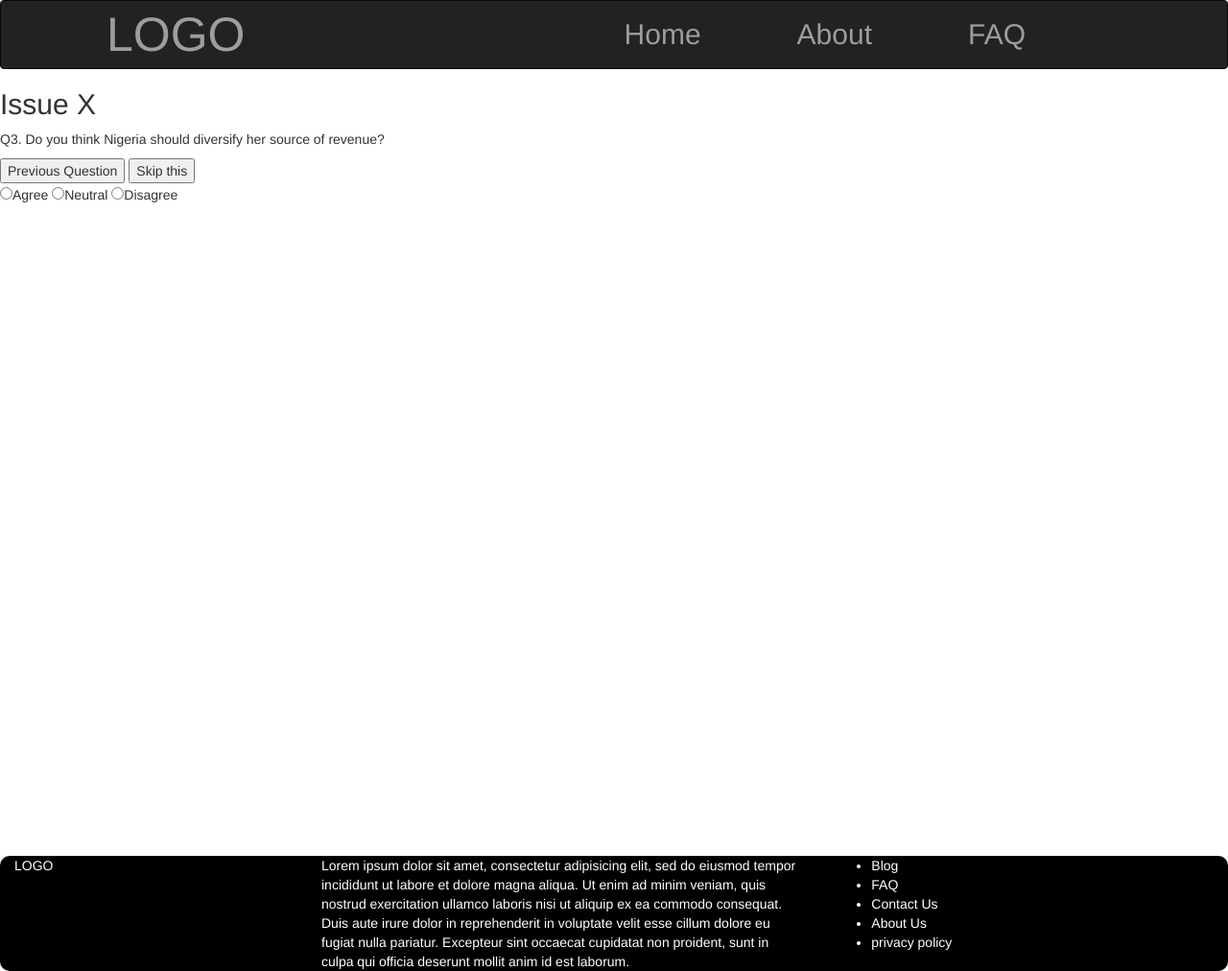
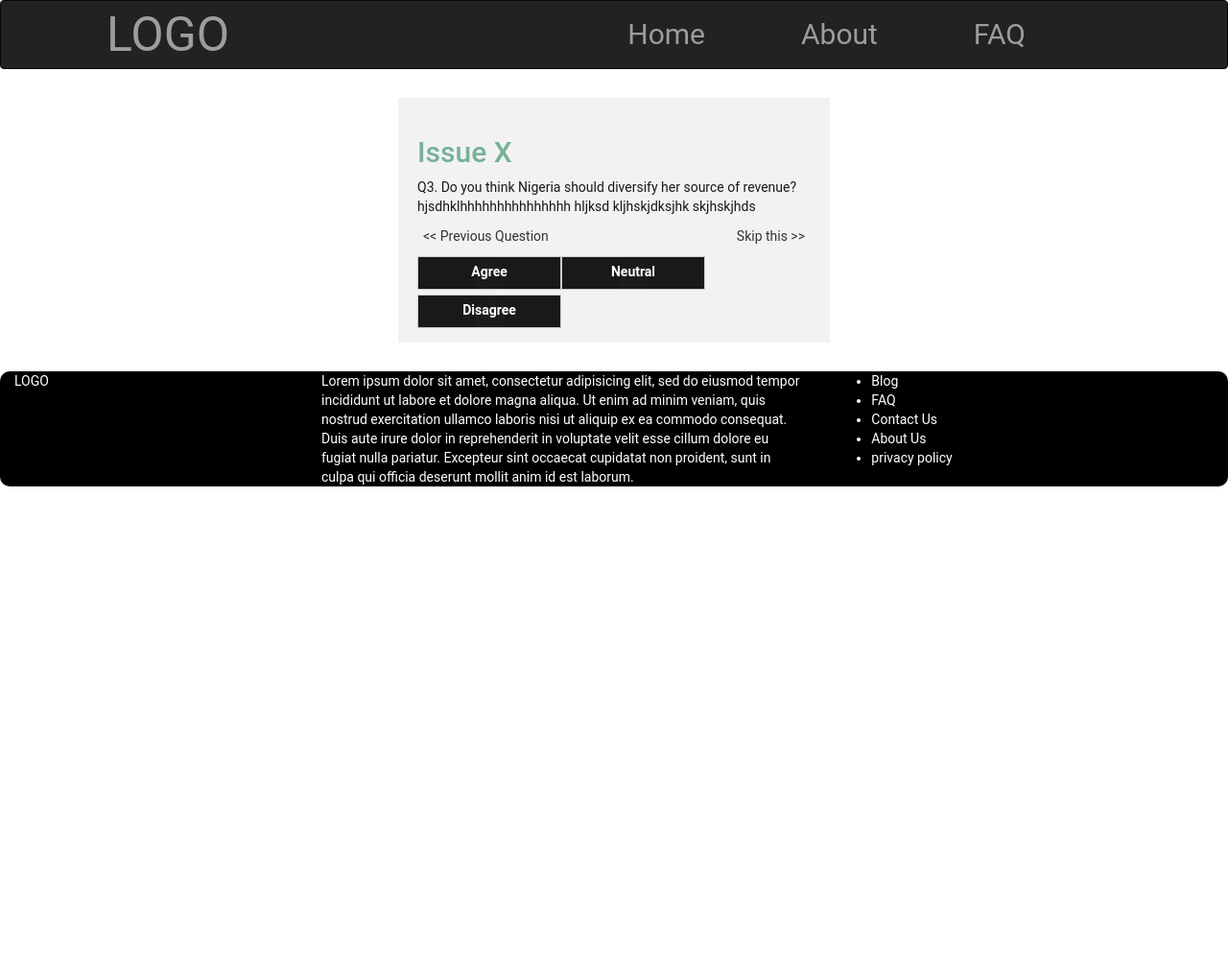
Before and after one commit to team-ace-hng/voting-assistant, a PHP site: page /questions-page.php in a window 1280 px wide. Shown: the whole page at 96% size. After the commit the page ends 507 px from the top, so only its background shows below. Run offline with PHP 8.4, Linux system fonts and the light colour scheme.

Commit message:
questions-page.php

```diff
--- a/css/main.css
+++ b/css/main.css
@@ -1,62 +1,116 @@
 /* main style sheet */
+
+
 /******************/
+
+
 /*                */
+
+
 /*    header      */
+
+
 /*      and       */
+
+
 /*    footer      */
+
+
 /*                */
+
+
 /******************/
-#logo{
-		margin-left:80px;
+
+#logo {
+    margin-left: 80px;
     margin-top: 10px;
     font-size: 50px;
 }
-	.navbar-right{
+
+.navbar-right {
     margin-right: 80px;
     padding: 10px 20px;
     padding-right: 30px;
     font-size: 30px;
 }
-	.nav-list{
+
+.nav-list {
     margin-right: 70px;
 }
-	#footer{
+
+#footer {
     background-color: #000;
     border-radius: 10px;
     color: #fff;
 }
-	section{
-		height:490px;
+
+section {
+    height: 490px;
     background-color: #ccc;
     padding-top: 10px;
 }
 
+
+
 /******************/
+
+
 /*                */
+
+
 /*                */
+
+
 /*      home      */
+
+
 /*                */
+
+
 /*                */
+
+
 /******************/
-      .top-div{
+
+body {
+    font-family: 'Roboto', sans-serif;
+}
+
+.top-div {
     height: 100vh;
     background-size: cover;
 
     background-color: #77B198;
 }
-        div.img-wrapper{ height:100vh;width:300%;margin: 0;padding:0;}
-        .img-wrapper img{position: absolute; bottom:0;right:0;}
-        .top{
 
-            width:70%;
+div.img-wrapper {
+    height: 100vh;
+    width: 300%;
+    margin: 0;
+    padding: 0;
+}
+
+.img-wrapper img {
+    position: absolute;
+    bottom: 0;
+    right: 0;
+}
+
+.top {
+
+    width: 70%;
     -ms-flex-preferred-size: 100%;
     flex-basis: 100%;
     padding: 0 2em;
     text-align: left;
+}
 
+.top.text {
+    font-size: 18px;
 }
-        .top.text{font-size: 18px;}
-        .top-div, .middle-div{
+
+.top-div,
+.middle-div {
     display: -webkit-box;
     display: -ms-flexbox;
     display: flex;
@@ -65,15 +119,16 @@
     -ms-box-pack: end;
     -ms-flex-pack: end;
     justify-content: flex-end;
-           height:100vh;
+    height: 100vh;
 }
 
-         #top{
+#top {
     padding: 40vh 0 40vh 10vh;
 }
-        .btn{
-            height:71px;
-            width:414px;
+
+.btn {
+    height: 71px;
+    width: 414px;
     font-size: 0.8em;
     display: inline-block;
     padding: .7em 2.5em;
@@ -85,20 +140,110 @@
     margin: 3vh 40vh;
     align-items: center;
 }
-        .content{
+
+.content {
     color: #A4D2B8;
 }
-        .middle-div{
+
+.middle-div {
     align-items: center;
 }
 
+
+
 /******************/
+
+
 /*                */
+
+
 /*                */
+
+
 /*      home      */
+
+
 /*                */
+
+
 /*                */
+
+
 /******************/
-.survey{
+
+.survey {
     height: 100vh;
 }
+
+p {
+    color: #1A1818;
+}
+
+.question-container {
+    background-color: #F2F2F2;
+    width: 450px;
+    /*height: 500px;*/
+    padding: 20px;
+    margin: 30px auto;
+}
+
+.policy-topic {
+    color: #77B198;
+}
+
+.answer {
+    list-style-type: none;
+    margin: 10px 0 0 0;
+    padding: 0 0 70px 0;
+}
+
+.answer li {
+    float: left;
+    margin: 0 0 0 0;
+    width: 150px;
+    height: 40px;
+    position: relative;
+}
+
+.answer label,
+.answer input {
+    display: block;
+    position: absolute;
+    top: 0;
+    left: 0;
+    right: 0;
+    bottom: 0;
+    background-color: #1A1818;
+    color: white;
+    text-align: center;
+}
+
+.answer input[type="radio"] {
+    opacity: 0.011;
+    z-index: 100;
+}
+
+.answer input[type="radio"]:checked+label {
+    background: #77B198;
+}
+
+.answer label {
+    padding: 5px;
+    border: 1px solid #CCC;
+    cursor: pointer;
+    z-index: 90;
+}
+
+.answer label:hover {
+    background: #77B198;
+}
+
+.question-navs {
+    display: flex;
+    justify-content: space-between;
+}
+
+button {
+    border: none;
+    background-color: inherit;
+}
--- a/questions-page.php
+++ b/questions-page.php
@@ -1,27 +1,35 @@
 <?php
   include "header.php";
 ?>
-<!Doctype html>
-<html>
-  <head>
-    <meta charset="utf-8">
-    <meta http-equiv="X-UA-Compatible" content="IE=edge">
-    <meta name="viewport" content="width=device-width, initial-scale=1">
-    <title>You Choose | Survey</title>
-   <link rel="stylesheet" href="css/main.css">
-  </head>
-  <body>
-<div class="survey">
-	<h2 class="policy-topic">Issue X</h2>
-	<p class="question">Q3. Do you think Nigeria should diversify her source of revenue?</p>
-	<button>Previous Question</button>
-	<button>Skip this</button>
-	<div>
-		<form>
-			<input type="radio" name="answer" value="Agree">Agree
-			<input type="radio" name="answer" value="Neutral">Neutral
-			<input type="radio" name="answer" value="Disagree">Disagree
-		</form>
-	</div>
+
+<div class="question-container">
+        <!-- question section -->
+    <h2 class="policy-topic">Issue X</h2>
+    <p class="question">Q3. Do you think Nigeria should diversify her source of revenue?hjsdhklhhhhhhhhhhhhhhh hljksd kljhskjdksjhk skjhskjhds</p>
+    <!-- end question -->
+    <div class="question-navs">
+        <button><< Previous Question</button>
+        <button>Skip this >></button>
+      </div>
+    <div>
+        <form action="">
+            <ul class="answer">
+                <li>
+                    <input type="radio" id="agree" name="answer" value="agree" />
+                    <label for="agree">Agree</label>
+                </li>
+                <li>
+                    <input type="radio" id="neutral" name="answer" value="neutral" />
+                    <label for="neutral">Neutral</label>
+                </li>
+                <li>
+                    <input type="radio" id="disagree" name="answer" value="disagree" />
+                    <label for="disagree">Disagree</label>
+                </li>
+            </ul>
+        </form>
+    </div>
 </div>
+
+
 <?php include ('footer.php'); ?>
```
Also changed, not shown: questions-page.html (deleted, +0 -118 lines). Lines whose indentation alone changed are shown as unchanged.
